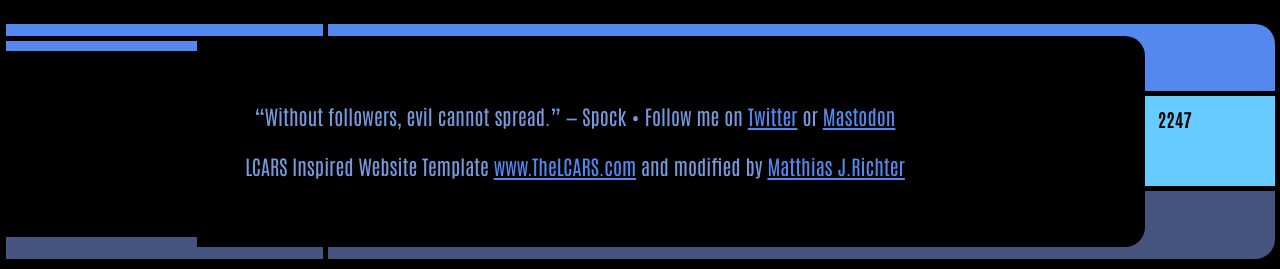
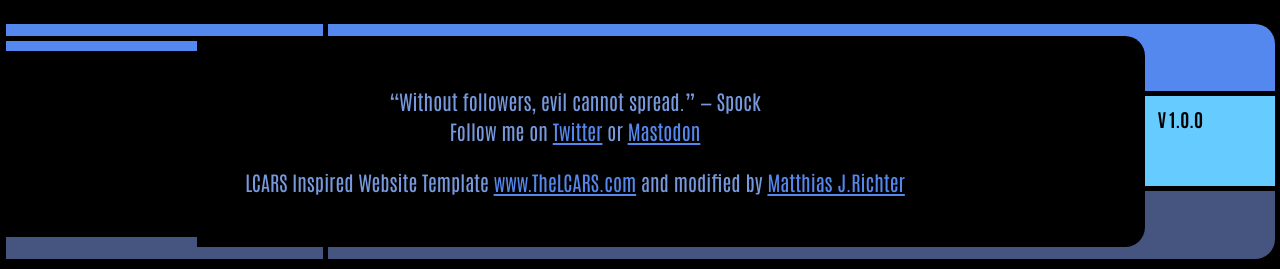
Before and after one commit to matthiasjrichter/startrek-quiz, a plain HTML site: page index.html in a window 1280 px wide. Shown: the part 574-843 px from the top of the page. Drawn offline with nearby package versions, Linux system fonts and the light colour scheme.

Commit message:
added version

```diff
--- a/index.html
+++ b/index.html
@@ -45,13 +45,14 @@
 			<footer>
 				<div class="footer-inside">
 					<div class="footer-text">
-						<p><q>Without followers, evil cannot spread.</q> — Spock &#x2022 Follow me on <a href="https://twitter.com/matjrichter" target="_blank">Twitter</a> or <a href="https://troet.cafe/@draussensaiter" target="_blank">Mastodon</a></p>
+						<p><q>Without followers, evil cannot spread.</q> — Spock<br>
+							Follow me on <a href="https://twitter.com/matjrichter" target="_blank">Twitter</a> or <a href="https://troet.cafe/@draussensaiter" target="_blank">Mastodon</a></p>
 						<!-- <p>Copyright &#169; 2023 <a href="https://github.com/matthiasjrichter" target="_blank">Matthias J.Richter</a></p> -->
 						<p>LCARS Inspired Website Template <a href="https://www.thelcars.com" target="_blank">www.TheLCARS.com</a> and modified by <a href="https://github.com/matthiasjrichter" target="_blank">Matthias J.Richter</a></p>
 					</div>
 				</div>
 				<div class="footer-panel">
-					<span class="hop">22</span>47
+					<span class="hop">V </span>1.0.0
 				</div>
 			</footer>
 		</div>
```
